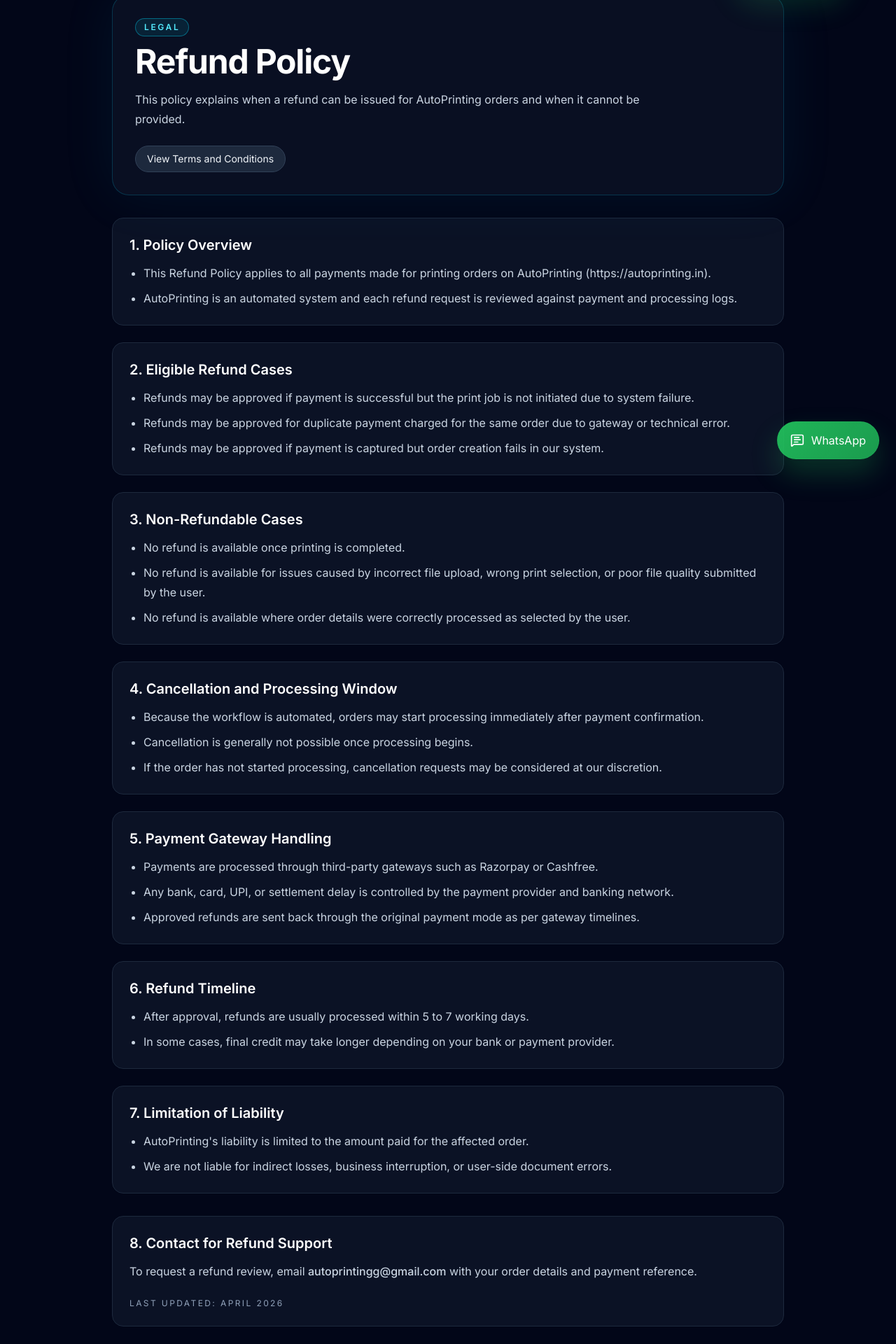
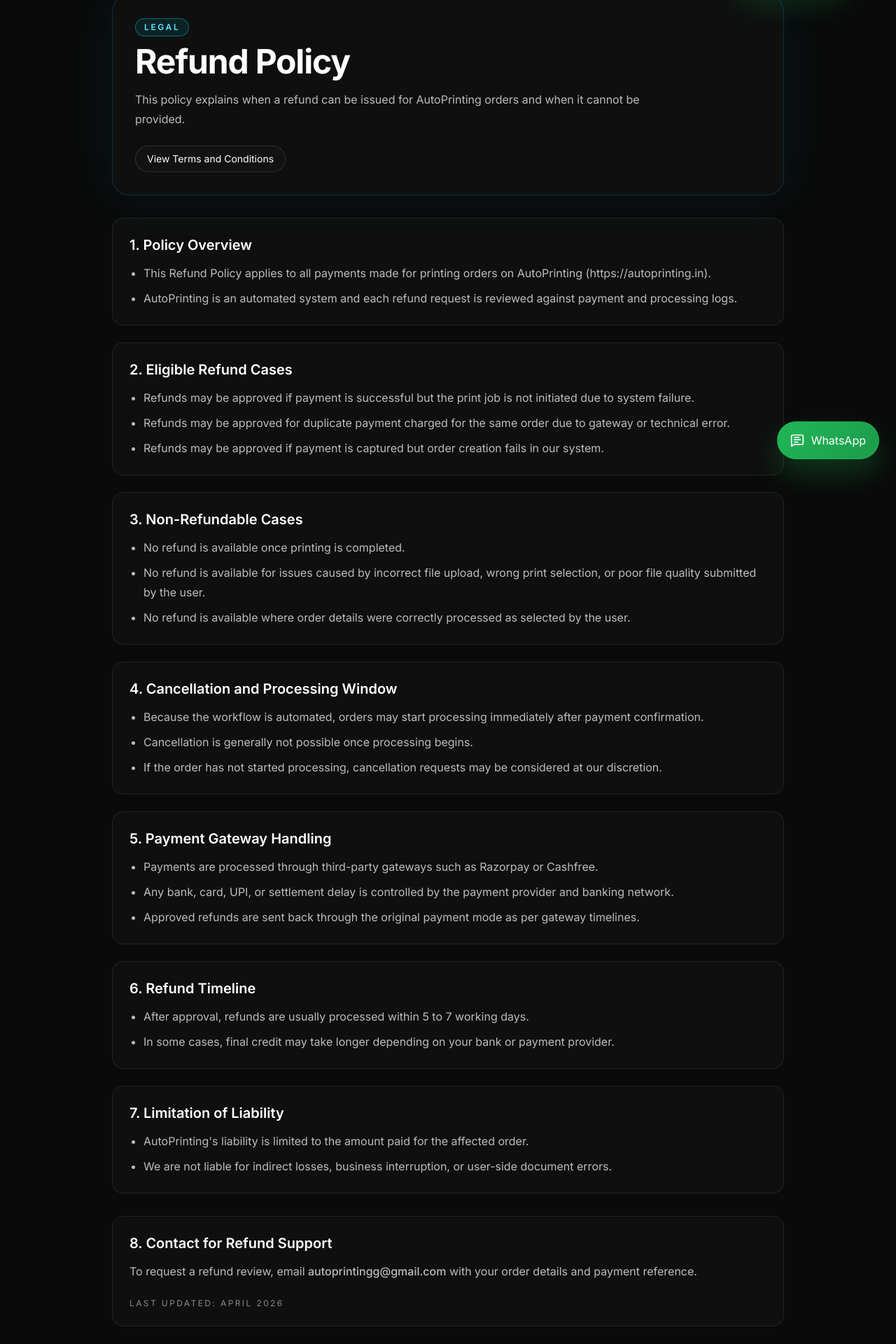
Before and after one commit to autoprintingg-prog/auto-p-website, a React (Vite) app: page /refund-policy in a window 1280 px wide. Shown: the part 120-2040 px from the top of the page at 70% size. Built offline with nearby package versions, Linux system fonts and the light colour scheme.

Commit message:
your update message

```diff
--- a/src/pages/RefundPolicyPage.tsx
+++ b/src/pages/RefundPolicyPage.tsx
@@ -59,26 +59,30 @@
 
 export function RefundPolicyPage() {
   return (
-    <div className="min-h-screen bg-slate-950 text-slate-100">
+    <div className="min-h-screen" style={{ background: 'var(--bg)', color: 'var(--text)' }}>
       <main className="mx-auto w-full max-w-5xl px-4 pb-20 pt-28 sm:px-6 lg:px-8">
         <motion.section
           initial={{ opacity: 0, y: 16 }}
           animate={{ opacity: 1, y: 0 }}
           transition={{ duration: 0.45, ease: 'easeOut' }}
-          className="rounded-3xl border border-cyan-400/20 bg-slate-900/60 p-8 shadow-[0_0_80px_rgba(6,182,212,0.08)] backdrop-blur"
+          className="rounded-3xl border border-cyan-400/20 p-8 shadow-[0_0_80px_rgba(6,182,212,0.08)] backdrop-blur"
+          style={{ background: 'var(--surface)' }}
         >
           <p className="mb-3 inline-flex rounded-full border border-cyan-400/40 bg-cyan-400/10 px-3 py-1 text-xs font-semibold uppercase tracking-[0.22em] text-cyan-300">
             Legal
           </p>
-          <h1 className="text-3xl font-bold tracking-tight text-white sm:text-5xl">Refund Policy</h1>
-          <p className="mt-4 max-w-3xl text-sm leading-7 text-slate-300 sm:text-base">
+          <h1 className="text-3xl font-bold tracking-tight sm:text-5xl" style={{ color: 'var(--text)' }}>
+            Refund Policy
+          </h1>
+          <p className="mt-4 max-w-3xl text-sm leading-7 sm:text-base" style={{ color: 'var(--text-soft)' }}>
             This policy explains when a refund can be issued for AutoPrinting orders and when it cannot be
             provided.
           </p>
           <div className="mt-6 flex flex-wrap gap-3 text-sm">
             <Link
               to="/terms-and-conditions"
-              className="rounded-xl border border-slate-700 bg-slate-800 px-4 py-2 text-slate-100 transition hover:border-cyan-400/60 hover:text-cyan-200"
+              className="rounded-xl border px-4 py-2 transition hover:border-cyan-400/60 hover:text-cyan-200"
+              style={{ borderColor: 'var(--border-strong)', background: 'var(--surface-strong)', color: 'var(--text)' }}
             >
               View Terms and Conditions
             </Link>
@@ -94,10 +98,13 @@
           {sections.map((section) => (
             <article
               key={section.title}
-              className="rounded-2xl border border-slate-800 bg-slate-900/70 p-6 transition hover:border-cyan-400/30"
+              className="rounded-2xl border p-6 transition hover:border-cyan-400/30"
+              style={{ borderColor: 'var(--border)', background: 'var(--surface)' }}
             >
-              <h2 className="text-xl font-semibold text-white">{section.title}</h2>
-              <ul className="mt-3 list-disc space-y-2 pl-5 text-sm leading-7 text-slate-300 sm:text-base">
+              <h2 className="text-xl font-semibold" style={{ color: 'var(--text)' }}>
+                {section.title}
+              </h2>
+              <ul className="mt-3 list-disc space-y-2 pl-5 text-sm leading-7 sm:text-base" style={{ color: 'var(--text-soft)' }}>
                 {section.body.map((point) => (
                   <li key={point}>{point}</li>
                 ))}
@@ -110,17 +117,22 @@
           initial={{ opacity: 0, y: 20 }}
           animate={{ opacity: 1, y: 0 }}
           transition={{ duration: 0.55, delay: 0.14, ease: 'easeOut' }}
-          className="mt-8 rounded-2xl border border-slate-800 bg-slate-900/70 p-6"
+          className="mt-8 rounded-2xl border p-6"
+          style={{ borderColor: 'var(--border)', background: 'var(--surface)' }}
         >
-          <h2 className="text-xl font-semibold text-white">8. Contact for Refund Support</h2>
-          <p className="mt-3 text-sm leading-7 text-slate-300 sm:text-base">
+          <h2 className="text-xl font-semibold" style={{ color: 'var(--text)' }}>
+            8. Contact for Refund Support
+          </h2>
+          <p className="mt-3 text-sm leading-7 sm:text-base" style={{ color: 'var(--text-soft)' }}>
             To request a refund review, email{' '}
             <a href="mailto:autoprintingg@gmail.com" className="font-medium text-cyan-300 hover:text-cyan-200">
               autoprintingg@gmail.com
             </a>{' '}
             with your order details and payment reference.
           </p>
-          <p className="mt-6 text-xs uppercase tracking-[0.2em] text-slate-400">Last updated: April 2026</p>
+          <p className="mt-6 text-xs uppercase tracking-[0.2em]" style={{ color: 'var(--text-muted)' }}>
+            Last updated: April 2026
+          </p>
         </motion.section>
       </main>
     </div>
--- a/src/pages/TermsAndConditionsPage.tsx
+++ b/src/pages/TermsAndConditionsPage.tsx
@@ -75,26 +75,30 @@
 
 export function TermsAndConditionsPage() {
   return (
-    <div className="min-h-screen bg-slate-950 text-slate-100">
+    <div className="min-h-screen" style={{ background: 'var(--bg)', color: 'var(--text)' }}>
       <main className="mx-auto w-full max-w-5xl px-4 pb-20 pt-28 sm:px-6 lg:px-8">
         <motion.section
           initial={{ opacity: 0, y: 16 }}
           animate={{ opacity: 1, y: 0 }}
           transition={{ duration: 0.45, ease: 'easeOut' }}
-          className="rounded-3xl border border-emerald-400/20 bg-slate-900/60 p-8 shadow-[0_0_80px_rgba(16,185,129,0.08)] backdrop-blur"
+          className="rounded-3xl border border-emerald-400/20 p-8 shadow-[0_0_80px_rgba(16,185,129,0.08)] backdrop-blur"
+          style={{ background: 'var(--surface)' }}
         >
           <p className="mb-3 inline-flex rounded-full border border-emerald-400/40 bg-emerald-400/10 px-3 py-1 text-xs font-semibold uppercase tracking-[0.22em] text-emerald-300">
             Legal
           </p>
-          <h1 className="text-3xl font-bold tracking-tight text-white sm:text-5xl">Terms and Conditions</h1>
-          <p className="mt-4 max-w-3xl text-sm leading-7 text-slate-300 sm:text-base">
+          <h1 className="text-3xl font-bold tracking-tight sm:text-5xl" style={{ color: 'var(--text)' }}>
+            Terms and Conditions
+          </h1>
+          <p className="mt-4 max-w-3xl text-sm leading-7 sm:text-base" style={{ color: 'var(--text-soft)' }}>
             These terms govern your use of AutoPrinting, a WhatsApp-based automated document printing system.
             Please read them carefully before placing any order.
           </p>
           <div className="mt-6 flex flex-wrap gap-3 text-sm">
             <Link
               to="/refund-policy"
-              className="rounded-xl border border-slate-700 bg-slate-800 px-4 py-2 text-slate-100 transition hover:border-emerald-400/60 hover:text-emerald-200"
+              className="rounded-xl border px-4 py-2 transition hover:border-emerald-400/60 hover:text-emerald-200"
+              style={{ borderColor: 'var(--border-strong)', background: 'var(--surface-strong)', color: 'var(--text)' }}
             >
               View Refund Policy
             </Link>
@@ -110,10 +114,13 @@
           {sections.map((section) => (
             <article
               key={section.title}
-              className="rounded-2xl border border-slate-800 bg-slate-900/70 p-6 transition hover:border-emerald-400/30"
+              className="rounded-2xl border p-6 transition hover:border-emerald-400/30"
+              style={{ borderColor: 'var(--border)', background: 'var(--surface)' }}
             >
-              <h2 className="text-xl font-semibold text-white">{section.title}</h2>
-              <ul className="mt-3 list-disc space-y-2 pl-5 text-sm leading-7 text-slate-300 sm:text-base">
+              <h2 className="text-xl font-semibold" style={{ color: 'var(--text)' }}>
+                {section.title}
+              </h2>
+              <ul className="mt-3 list-disc space-y-2 pl-5 text-sm leading-7 sm:text-base" style={{ color: 'var(--text-soft)' }}>
                 {section.body.map((point) => (
                   <li key={point}>{point}</li>
                 ))}
@@ -126,17 +133,22 @@
           initial={{ opacity: 0, y: 20 }}
           animate={{ opacity: 1, y: 0 }}
           transition={{ duration: 0.55, delay: 0.14, ease: 'easeOut' }}
-          className="mt-8 rounded-2xl border border-slate-800 bg-slate-900/70 p-6"
+          className="mt-8 rounded-2xl border p-6"
+          style={{ borderColor: 'var(--border)', background: 'var(--surface)' }}
         >
-          <h2 className="text-xl font-semibold text-white">10. Contact</h2>
-          <p className="mt-3 text-sm leading-7 text-slate-300 sm:text-base">
+          <h2 className="text-xl font-semibold" style={{ color: 'var(--text)' }}>
+            10. Contact
+          </h2>
+          <p className="mt-3 text-sm leading-7 sm:text-base" style={{ color: 'var(--text-soft)' }}>
             For legal or policy questions, contact us at{' '}
             <a href="mailto:autoprintingg@gmail.com" className="font-medium text-emerald-300 hover:text-emerald-200">
               autoprintingg@gmail.com
             </a>
             .
           </p>
-          <p className="mt-6 text-xs uppercase tracking-[0.2em] text-slate-400">Last updated: April 2026</p>
+          <p className="mt-6 text-xs uppercase tracking-[0.2em]" style={{ color: 'var(--text-muted)' }}>
+            Last updated: April 2026
+          </p>
         </motion.section>
       </main>
     </div>
```
